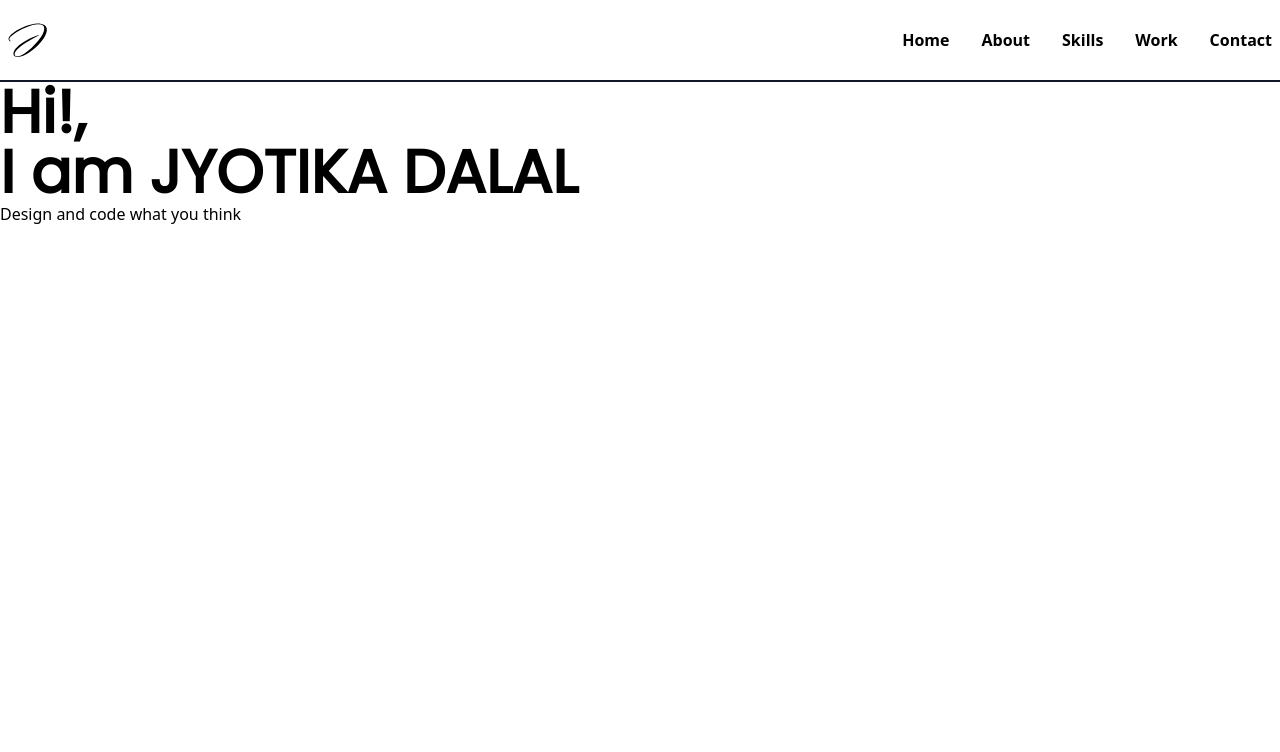
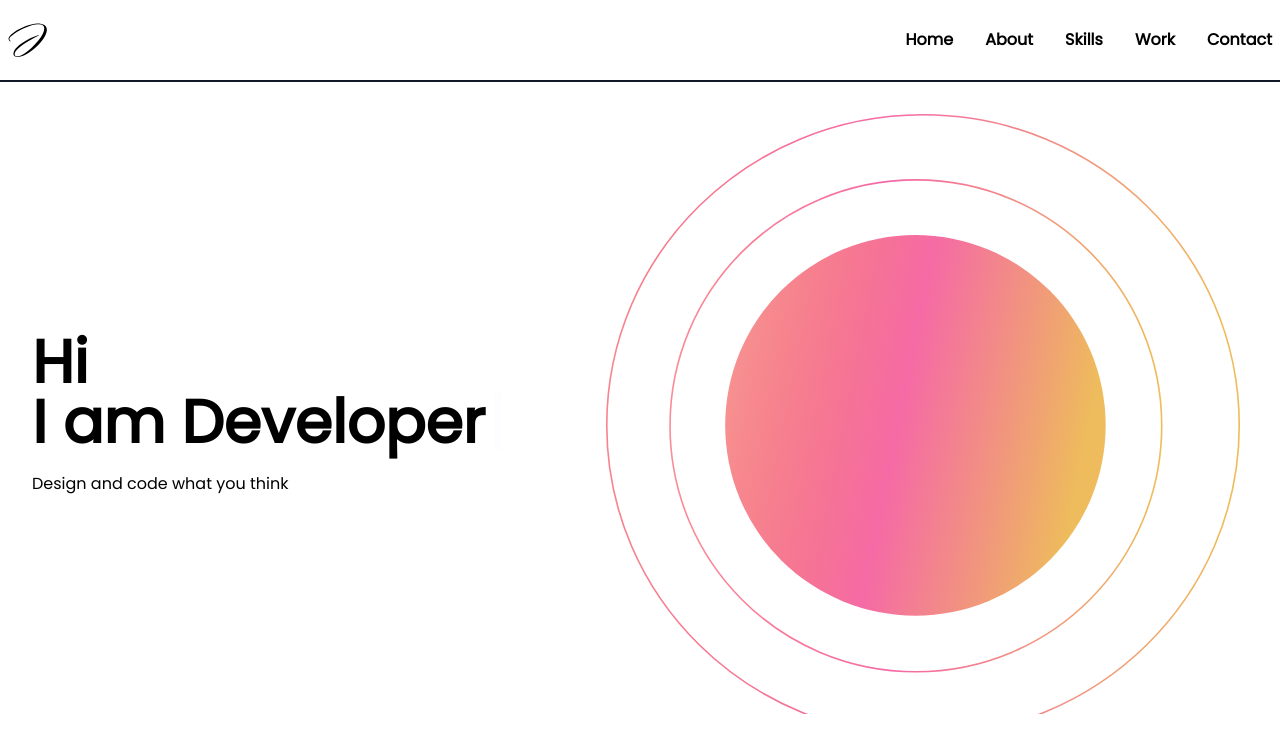
Before and after one commit to Rutuza/Vite-Portfolio, a React (Vite) app: page / in a window 1280 px wide. Shown: the top 752 px of the page. Built offline with nearby package versions, Linux system fonts and the light colour scheme.

Commit message:
desktop size homepage done

```diff
--- a/package.json
+++ b/package.json
@@ -14,7 +14,8 @@
     "react": "^18.2.0",
     "react-dom": "^18.2.0",
     "react-icon": "^1.0.0",
-    "react-icons": "^5.0.1"
+    "react-icons": "^5.0.1",
+    "react-simple-typewriter": "^5.0.1"
   },
   "devDependencies": {
     "@types/react": "^18.2.55",
--- a/src/components/Navbar.jsx
+++ b/src/components/Navbar.jsx
@@ -14,7 +14,7 @@ function Navbar() {
           </div>
 
             <div className={`max-sm:absolute top-0 -left-0 py-5 w-full max-sm:h-48 duration-700 ease-in-out max-sm:text-white max-sm:bg-warmGray flex justify-around sm:justify-end sm:translate-y-0 ${isVisible && ' -translate-y-[300%]'} `}>
-              <ul className='flex items-center sm:justify-end sm:gap-8 gap-4 font-semibold max-sm:flex-wrap max-sm:gap-x-0 w-4/5 '>
+              <ul className='flex items-center sm:justify-end sm:gap-8 gap-4 font-semibold max-sm:flex-wrap max-sm:gap-x-0 w-4/5 font-pop'>
                 <li className='max-sm:w-1/3'><a href="#">Home</a></li>
                 <li className='max-sm:w-1/3'><a href="#">About</a></li>
                 <li className='max-sm:w-1/3'><a href="#">Skills</a></li>
--- a/src/pages/Home.jsx
+++ b/src/pages/Home.jsx
@@ -1,14 +1,25 @@
 import React from 'react';
-import ellipse from '../assets/svg/circles.svg';
+import circles from '../assets/svg/circles.svg';
+import { useTypewriter, Cursor } from "react-simple-typewriter";
 
 function Home() {
+  const [text] = useTypewriter(
+    {
+      words: ['Jyotika Dalal', 'Developer', 'Designer', 'Photographer', 'Epigrammatist'],
+      loop: 0,
+    }
+  )
   return (
-    <div className='homepage'>
+    <div className='m-8 font-pop'>
       <div className="flex justify-between items-center">
         <div className="text-content">
-          <h1 className='font-bold text-6xl font-pop'>Hi!, <br />
-          I am JYOTIKA DALAL</h1>
-          <h6>Design and code what you think</h6>
+          <h1 className='font-bold text-6xl'>Hi <br />
+          I am <span>{text}</span><Cursor cursorColor='#936BE8' /></h1>
+
+          <h6 className='mt-5'>Design and code what you think</h6>
+        </div>
+        <div className="circles">
+          <img src={circles} alt="" />
         </div>
       </div>
     </div>
```
Also changed, not shown: src/assets/svg/circles.svg, 1 other file (tests, documents, lock files or other folders).
